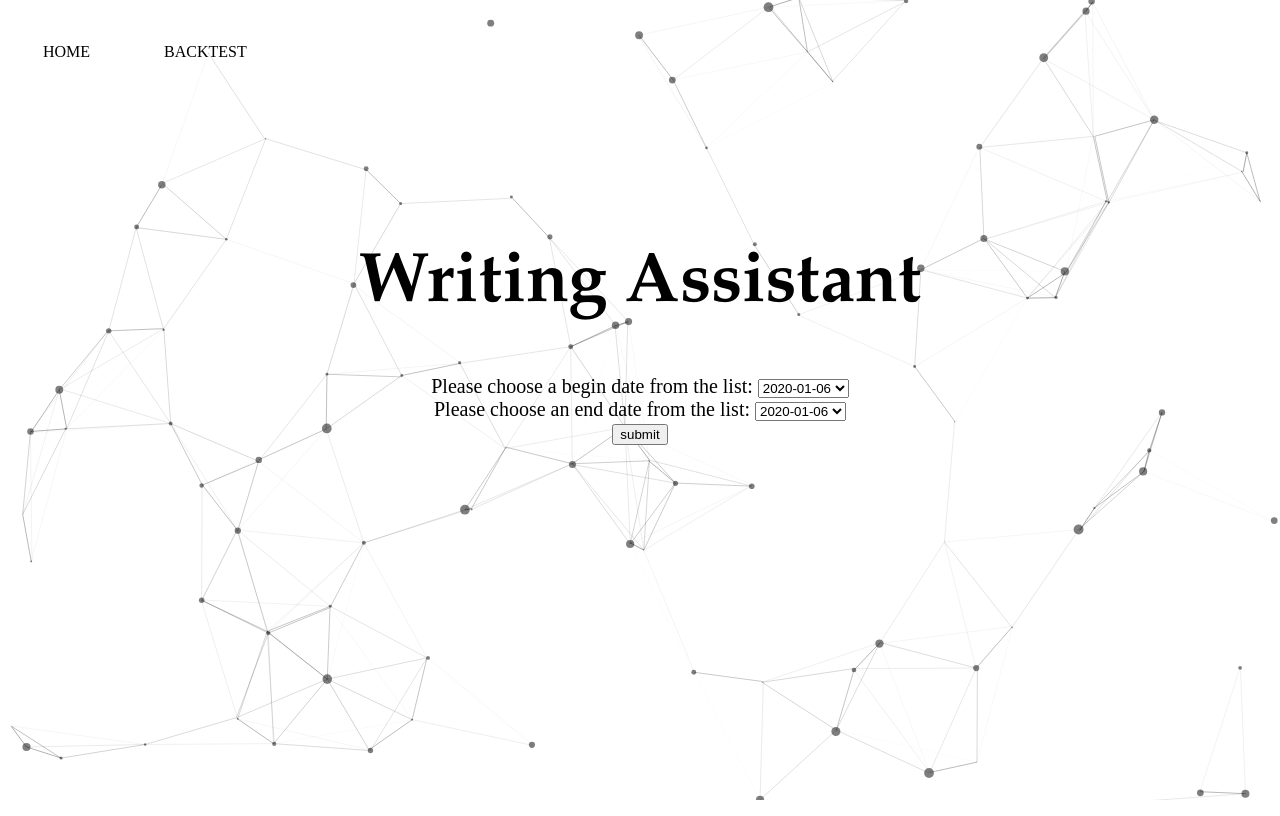
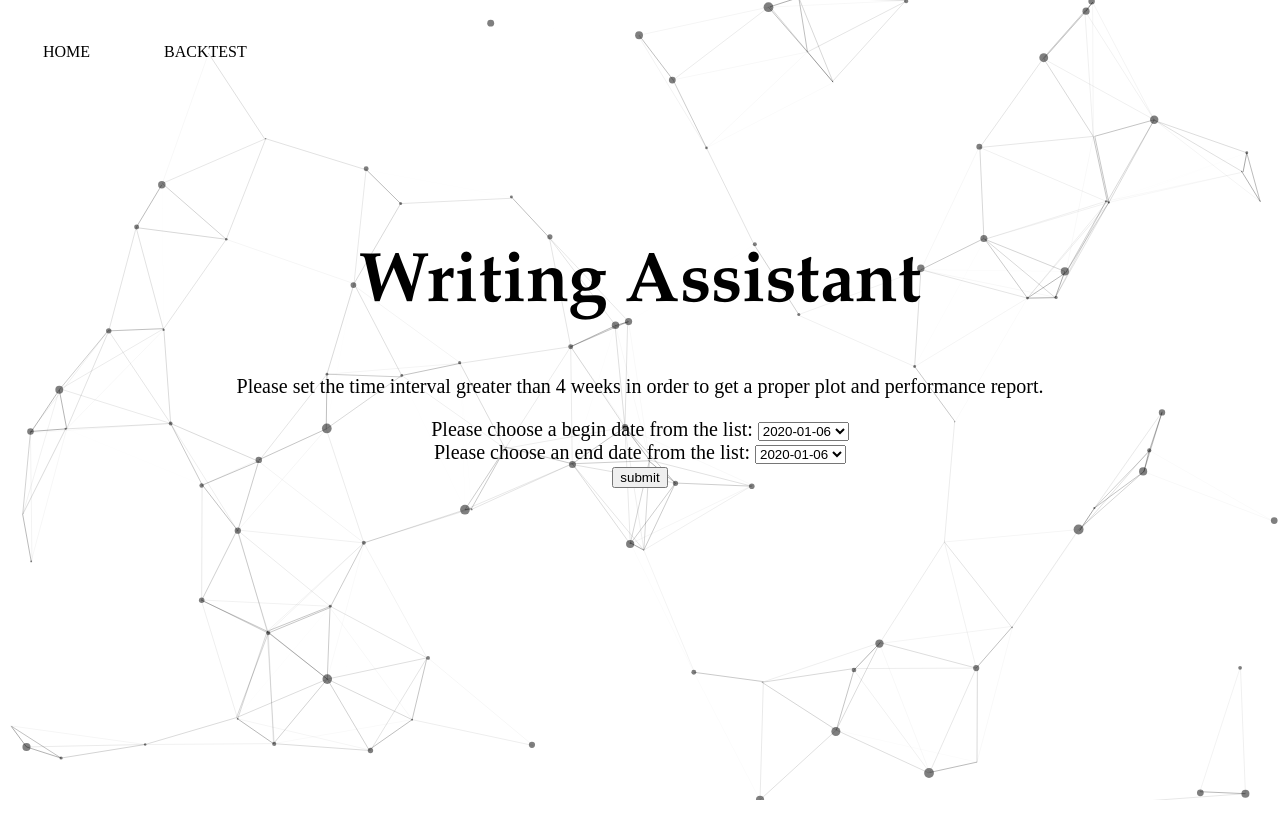
Before and after one commit to Acatsama0871/FE-595-Final-Web, a Flask app: page /backtest in a window 1280 px wide. Run offline with Flask 2, Linux system fonts and the light colour scheme.

Commit message:
Finish the structure

```diff
--- a/app.py
+++ b/app.py
@@ -3,9 +3,9 @@
 
 
 # modules
-from flask import Flask, render_template
+from datetime import datetime
+from flask import Flask, render_template, request, abort, Markup
 from functions.utility import *
-
 
 app = Flask(__name__)
 
@@ -14,6 +14,7 @@ app = Flask(__name__)
 @app.route('/')
 def home():
     return render_template('home.html')
+
 
 @app.route('/backtest')
 def backtest():
@@ -24,22 +25,70 @@ def backtest():
     # generate dates seq
     dates_seq = generate_date(begin_date, end_date)
 
-    return render_template('backtest.html', dates=dates_seq)
+    return render_template('backtest.html',
+                           dates=dates_seq,
+                           action_content='/report')
+
 
 # response page: report
-@app.route('/report')
+@app.route('/report', methods=['GET', 'POST'])
 def report():
-    # add table
-    table1 = create_dataframe()
+    if request.method == 'GET':  # block direct access
+        abort(403)
+    elif request.method == 'POST':
+        # retrieve dates
+        begin_date = request.form['begin_date']
+        end_date = request.form['end_date']
+        FMT = "%Y-%m-%d"
+        begin_date_time = datetime.strptime(begin_date, FMT)
+        end_date_time = datetime.strptime(end_date, FMT)
+        time_delta = end_date_time - begin_date_time
 
-    # add plot
-    create_plot2(10)
+        # check dates
+        if time_delta.days >= 4 * 7:
+            # add table
+            table1 = create_dataframe()
 
-    return render_template('report.html',
-                           tables=[table1.to_html(classes="table", header=True, justify="center")],
-                           titles=table1.columns.values,
-                           text="text\n" * 1000
-                           )
+            # add plot
+            create_plot2(10)
+
+            return render_template('report.html',
+                                   tables=[table1.to_html(classes="table", header=True, justify="center")],
+                                   titles=table1.columns.values,
+                                   text="text\n" * 1000
+                                   )
+        else:
+            abort(406)
+
+
+# Error handler
+@app.errorhandler(403)
+def forbidden(error):
+    error_type = "403 Forbidden"
+    error_message = "The direct access to report page are not allowed. Please try to use Backtest page to generate report."
+
+    return render_template('errors/error_template.html',
+                           error_type=error_type,
+                           error_message=error_message), 403
+
+@app.errorhandler(404)
+def not_found(error):
+    error_type = "404 Not Found"
+    error_message = "The requested URL was not found on this server."
+
+    return render_template('errors/error_template.html',
+                           error_type=error_type,
+                           error_message=error_message), 404
+
+@app.errorhandler(406)
+def not_acceptable(error):
+    error_type = "406 Not Acceptable"
+    error_message = Markup("The end date is less than the begin date or the time interval is less than 4 weeks. "
+                           "<br> Please return to Backtest page and choose valid dates.")
+
+    return render_template('errors/error_template.html',
+                           error_type=error_type,
+                           error_message=error_message), 406
 
 
 if __name__ == '__main__':
--- a/templates/backtest.html
+++ b/templates/backtest.html
@@ -14,6 +14,10 @@
     </div>
 
     <div class="day_select">
+        <p>
+            Please set the time interval greater than 4 weeks in order to get a proper plot and performance report.
+        </p>
+        <form action="{{ action_content }}" method="post">
             <label for="begin_date">Please choose a begin date from the list:</label>
             <select name="begin_date" id="begin_date">
                 {% for cur_date in dates %}
@@ -32,6 +36,7 @@
 
             <br>
             <input type="submit" value="submit">
+        </form>
 
 
     </div>
```
Also changed, not shown: templates/errors/error_template.html (added, +21 -0 lines), static/images/someplot.png. Lines whose indentation alone changed are shown as unchanged.
